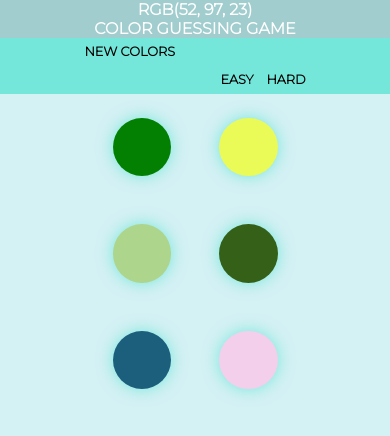
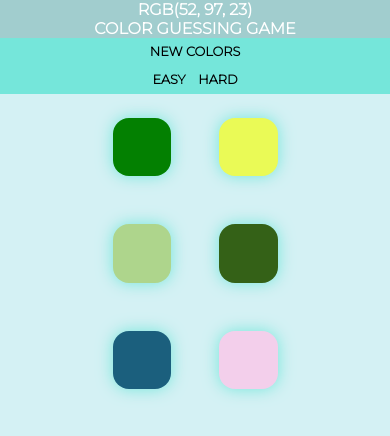
Before and after one commit to bhavikajangid1/ColorGame, a plain HTML site: page index.html in a window 390 px wide. Drawn offline with nearby package versions, Linux system fonts and the light colour scheme.

Commit message:
screen_query_change

```diff
--- a/colorgames.css
+++ b/colorgames.css
@@ -78,7 +78,7 @@ section{
     text-transform: uppercase;
 }
 
-a:active{
+button:active{
     background-color: blueviolet;
     color: white;
 }
@@ -108,7 +108,14 @@ color: white;
 @media screen and (max-width: 500px){
     .nav{
         flex-direction: column;
-        justify-content: flex-start;
+        justify-content: center;
+    }
+    span{
+        justify-content: center;
+    }
+    a{
+        display: inline-block;
+        text-align: center;
     }
     #head h1{
         font-size: 1em;
@@ -120,5 +127,14 @@ color: white;
     button{
         font-size: .8em;
     }
+    .square{
+        border-radius: 1em;
+    }
+    #container{
+        margin-right:8vw;
+        margin-left:8vw;
+    }
+
+
 
 }
```
